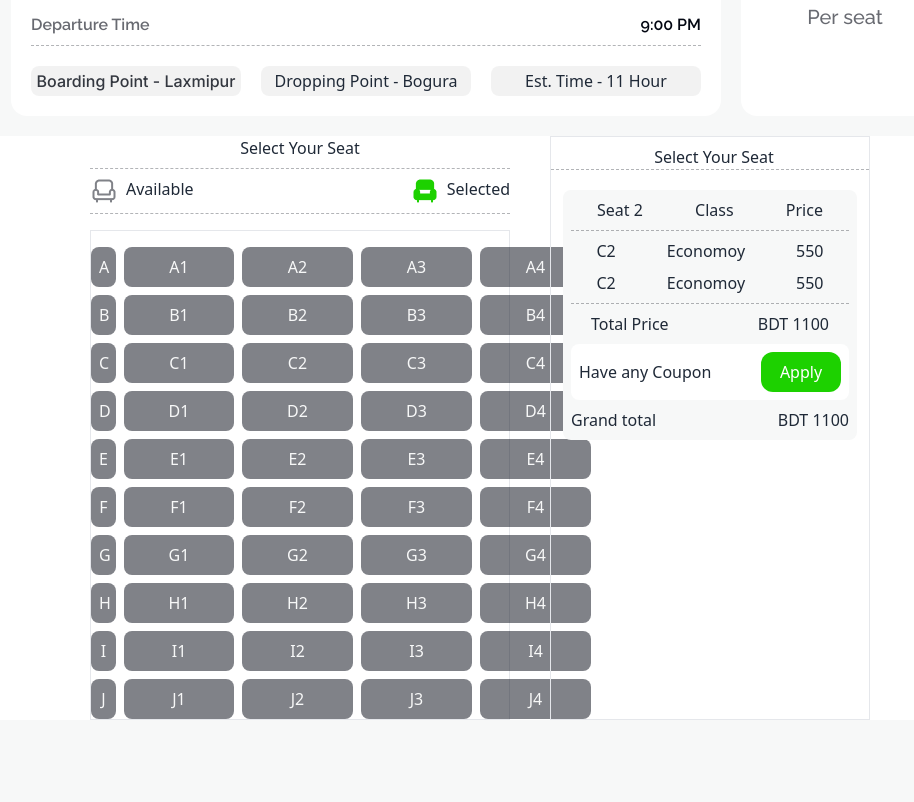
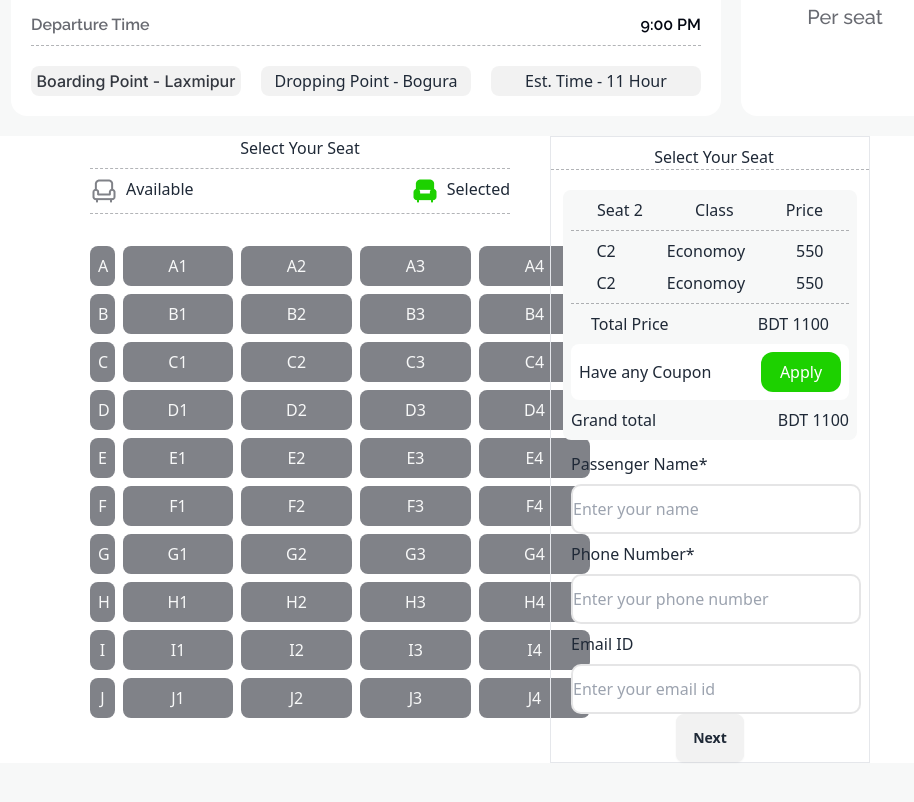
Before and after one commit to SabbirReturn/smart-bus-ticket-repo, a plain HTML site: page index.html in a window 1280 px wide. Shown: the part 1522-2324 px from the top of the page, without its empty margins (170-1084 px from the left). Drawn offline with nearby package versions, Linux system fonts and the light colour scheme.

Commit message:
passenger details

```diff
--- a/index.html
+++ b/index.html
@@ -191,7 +191,7 @@
                         <img src="images/Vector.png" alt="">
                     </div>
                     <!-- Seat Number -->
-                    <div class=" border grid-container gap-x-2 gap-y-2 pt-4">
+                    <div class="  grid-container gap-x-2 gap-y-2 pt-4">
                         <button class="bg-[#03071280] text-[#F7F8F8] p-2 rounded-lg">A</button>
                         <button class="bg-[#03071280] text-[#F7F8F8] p-2 rounded-lg">A1</button>
                         <button class="bg-[#03071280] text-[#F7F8F8] p-2 rounded-lg">A2</button>
@@ -254,6 +254,8 @@
                         <h3>Select Your Seat</h3>
                     </div>
                     <hr>
+
+                    <!-- Seat fare and discount -->
                     <div class="mt-5 bg-[#F7F8F8] m-3 rounded-lg p-2 space-y-2">
                         <div class="flex justify-around">
                             <p>Seat <span class="class="border bg-[#1DD100] text-[white] p-1 rounded-xl"">2</span></p>
@@ -294,6 +296,18 @@
                         </div>
                     </div>
 
+                    <!-- Passenger details -->
+                    <div class="text-start pl-5 space-y-2">
+                        <h1>Passenger Name*</h1>
+                        <input type="text" name="" id="" placeholder="Enter your name">
+                        <h1>Phone Number*</h1>
+                        <input type="number" name="" id="" placeholder="Enter your phone number">
+                        <h1>Email ID</h1>
+                        <input type="email" name="" id="" placeholder="Enter your email id">
+                    </div>
+                    <div>
+                        <button class="btn">Next</button>
+                    </div>
                 </div>
             </div>
            </section>
--- a/styles/index.css
+++ b/styles/index.css
@@ -167,7 +167,12 @@ hr{
     grid-template-columns: 25px 110px 111px 111px 111px;
   }
 
-
+  input{
+    border: 2px solid #0307121A;
+    height: 50px;
+    width: 290px;
+    border-radius: 10px;
+  }
 
 
 
@@ -186,6 +191,10 @@ hr{
         display: grid;
         grid-template-columns: 30px 83px 83px 83px 83px;
       }
+      input{
+        height: 50px;
+        width: 360px;
+      }
   }
   @media screen and (min-width:577px) and (max-width:896px){
     .user{
```
